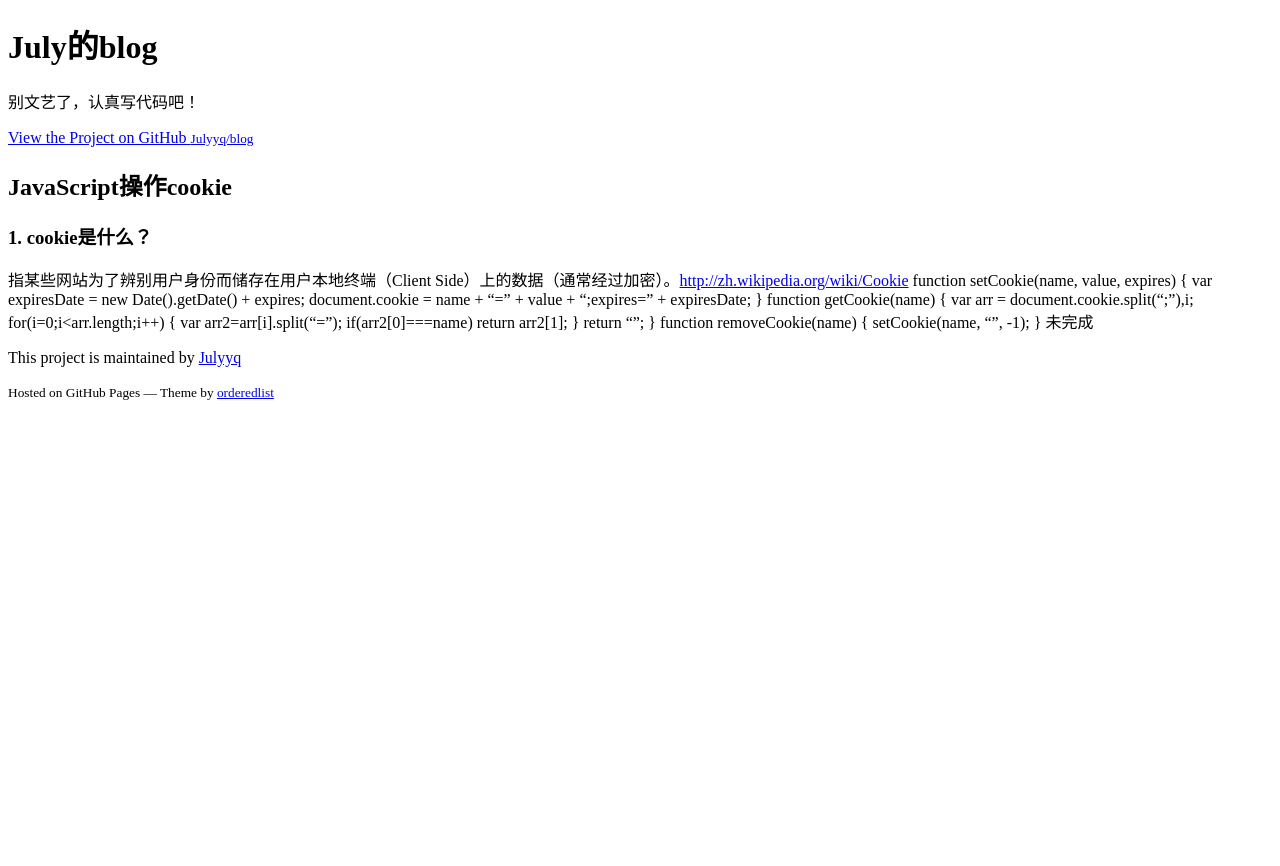
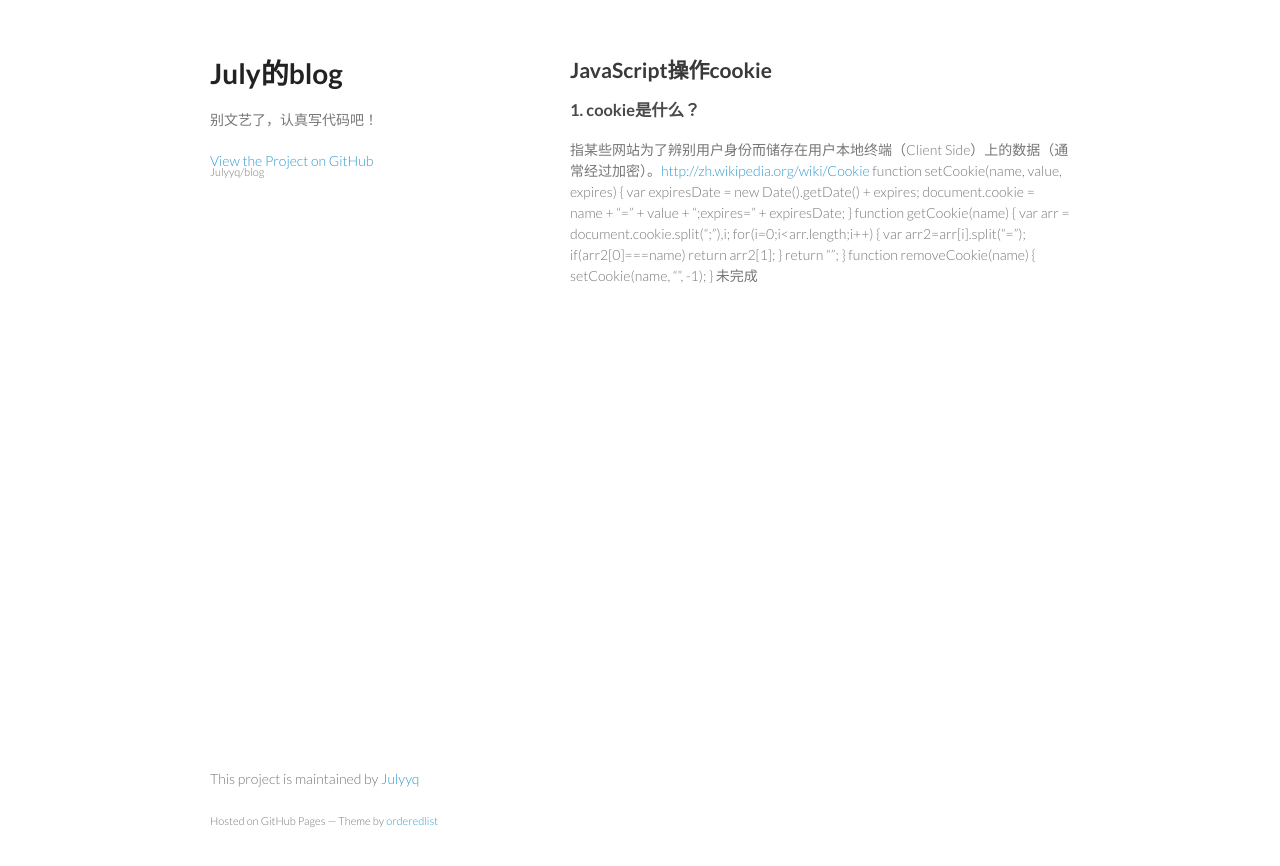
Before and after one commit to Julyyq/blog, a Jekyll site: the page built from _posts/2012-08-25-use_JavaScript_operate_cookie.md, in a window 1280 px wide. Shown: the top 866 px of the page. Built offline with Jekyll 4.4.1, drawn with Linux system fonts in a browser that asks for light colours.

Commit message:
更改CSS微绝对路径

```diff
--- a/_layouts/default.html
+++ b/_layouts/default.html
@@ -5,9 +5,9 @@
     <meta http-equiv="X-UA-Compatible" content="chrome=1">
     <title>{{ page.title }}</title>
 
-    <link rel="stylesheet" href="stylesheets/styles.css">
-    <link rel="stylesheet" href="stylesheets/pygment_trac.css">
-    <meta name="viewport" content="initial-scale=1,maximum-scale=1.0">
+    <link rel="stylesheet" href="/stylesheets/styles.css">
+    <link rel="stylesheet" href="/stylesheets/pygment_trac.css">
+    <meta name="viewport" content="initial-scale=1,maximum-scale=1">
     <!--[if lt IE 9]>
     <script src="//html5shiv.googlecode.com/svn/trunk/html5.js"></script>
     <![endif]-->
```
